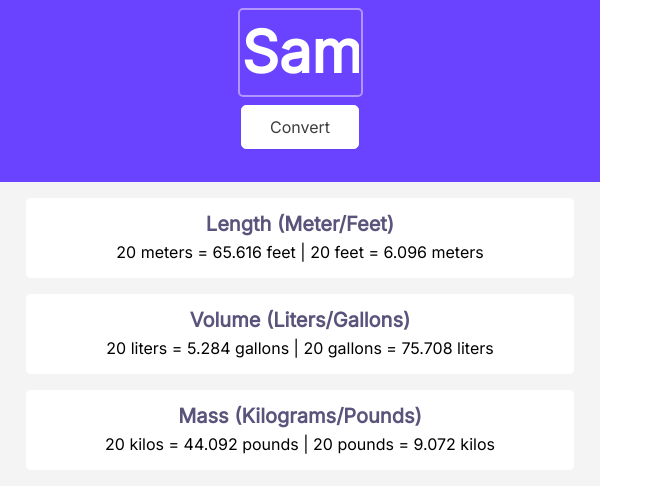
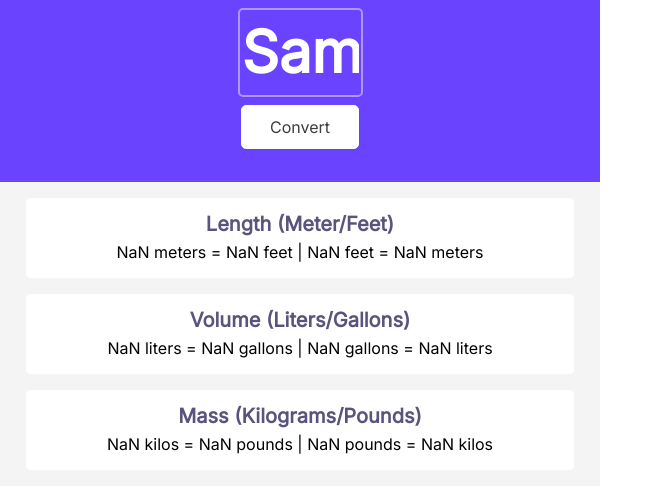
Before and after one commit to mothibimalebana/unit-conversion, a browser extension: page index.html in a window 1280 px wide. Both pictures are taken after typing "Sample" into the empty fields and a click on the button "Convert". Shown: the part 115-608 px from the top of the page, without its empty margins (0-663 px from the left). Drawn offline with Linux system fonts and the light colour scheme.

Commit message:
Complete app

```diff
--- a/index.html
+++ b/index.html
@@ -16,15 +16,15 @@
         <div class="measurements">
             <div class="list">
                 <div class="title">Length (Meter/Feet)</div>
-                <div class="conversions"><span id="length-m">20</span> meters = 65.616 feet | <span id="length-f">20</span> feet = 6.096 meters</div>
+                <div class="conversions"><span class="units-input">20</span> meters = <span id="length-m">65.616</span> feet | <span class="units-input">20</span> feet = <span id="length-f">6.096</span> meters</div>
             </div>
             <div class="list">
                 <div class="title">Volume (Liters/Gallons)</div>
-                <div class="conversions"><span id="volume-l">20</span> liters = 5.284 gallons | <span id="volume-g">20</span> gallons = 75.708 liters</div>
+                <div class="conversions"><span class="units-input">20</span> liters = <span id="volume-g">5.284</span> gallons | <span class="units-input">20</span> gallons = <span id="volume-l">5.75.708</span> liters</div>
             </div>
             <div class="list">
                 <div class="title">Mass (Kilograms/Pounds)</div>
-                <div class="conversions"><span id="mass-k">20</span> kilos = 44.092 pounds | <span id="mass-p">20</span> pounds = 9.072 kilos</div>
+                <div class="conversions"><span class="units-input">20</span> kilos = <span id="mass-k">44.092</span> pounds | <span class="units-input">20</span> pounds = <span id="mass-p">9.072</span> kilos</div>
             </div>
         </div>
     </div>
--- a/index.js
+++ b/index.js
@@ -0,0 +1,38 @@
+// html elements
+const inputEl = document.getElementById("unit-input")
+const buttonEl = document.getElementById("convert-btn")
+const inputVals = document.querySelectorAll(".units-input")
+
+
+const lengthM = document.getElementById("length-m")
+const lengthF = document.getElementById("length-f")
+const volumeL = document.getElementById("volume-l")
+const volumeG = document.getElementById("volume-g")
+const massK = document.getElementById("mass-k")
+const massP = document.getElementById("mass-p")
+
+/*
+1 meter = 3.281 feet
+1 liter = 0.264 gallon
+1 kilogram = 2.204 pound
+*/
+
+function convert(){
+    let value = Number(inputEl.value)
+
+    inputVals.forEach((element) =>{
+        element.textContent = value
+    })
+
+    lengthM.textContent = (Number(value)*3.281).toFixed(3)
+    lengthF.textContent = (Number(value)/3.281).toFixed(3)
+
+    volumeG.textContent = (Number(value)*0.264).toFixed(3)
+    volumeL.textContent = (Number(value)/0.264).toFixed(3)
+
+    massK.textContent = (Number(value)*2.204).toFixed(3)
+    massP.textContent = (Number(value)/2.204).toFixed(3)
+
+}
+
+buttonEl.addEventListener("click", convert)
```
